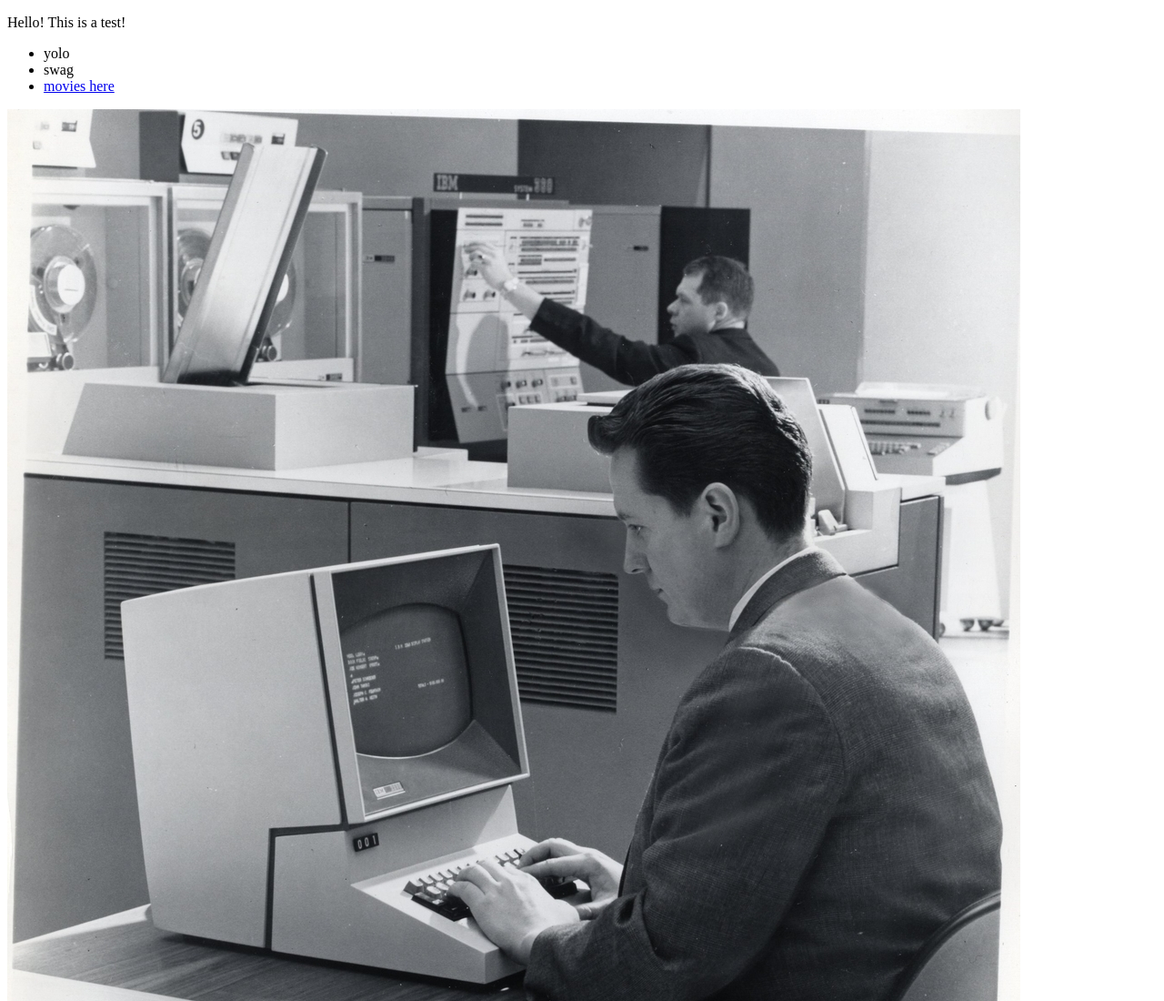
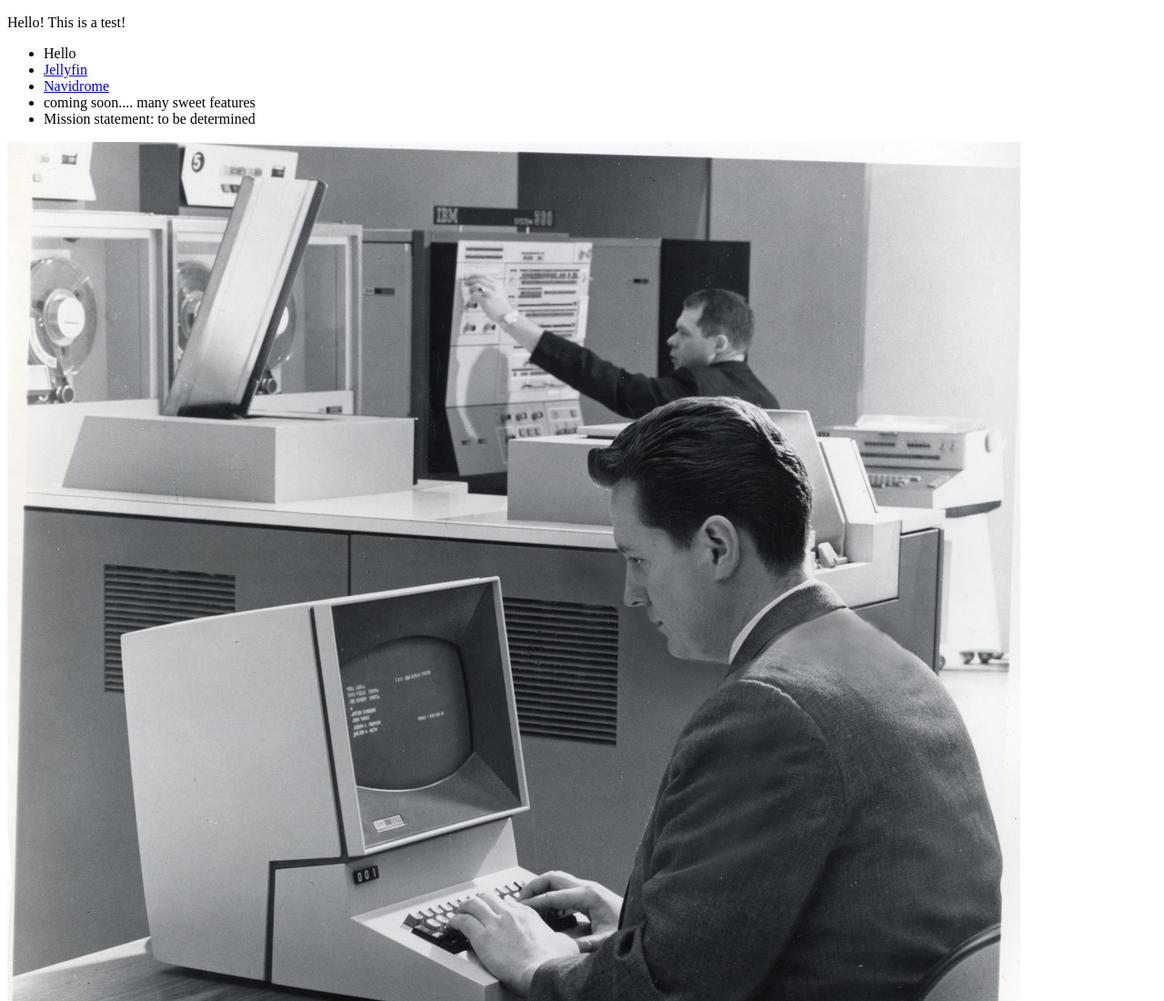
Before and after one commit to discotecc/testsite, a plain HTML site: page index.html in a window 1280 px wide. Shown: the top 1100 px of the page at 91% size. Drawn offline with Linux system fonts and the light colour scheme.

Commit message:
changed stuff a bit

```diff
--- a/index.html
+++ b/index.html
@@ -8,9 +8,11 @@
     <body>
         <p>Hello! This is a test!</p>
         <ul>
-            <li>yolo</li>
-            <li>swag</li>
-            <li><a href="http://movies.discotec.net">movies here</a></li>
+            <li>Hello</li>
+            <li><a href="http://movies.discotec.net">Jellyfin</a></li>
+            <li><a href="http://music.discotec.net">Navidrome</a></li>
+            <li>coming soon.... many sweet features</li>
+            <li>Mission statement: to be determined</li>
         </ul>
         <img src="images/testimage.jpg" alt="test image" />
     </body>
```
